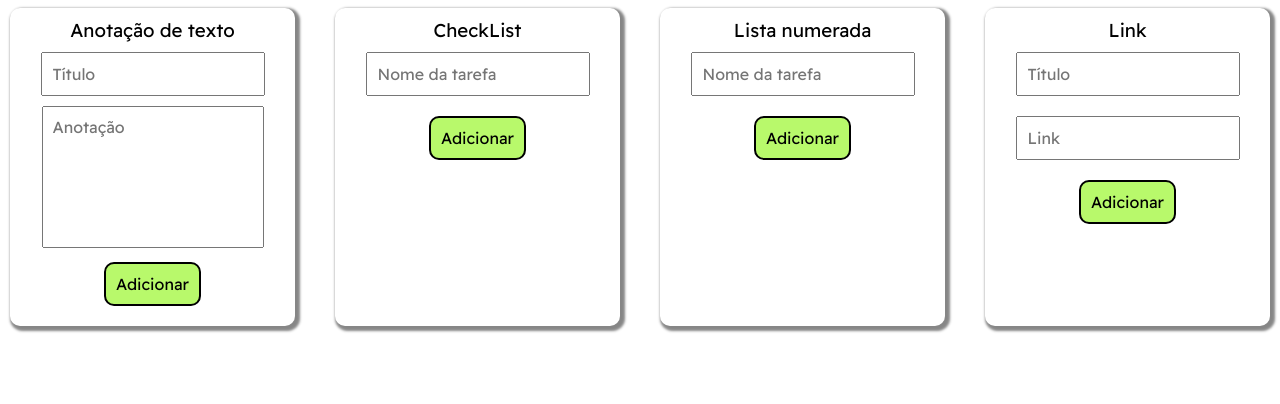
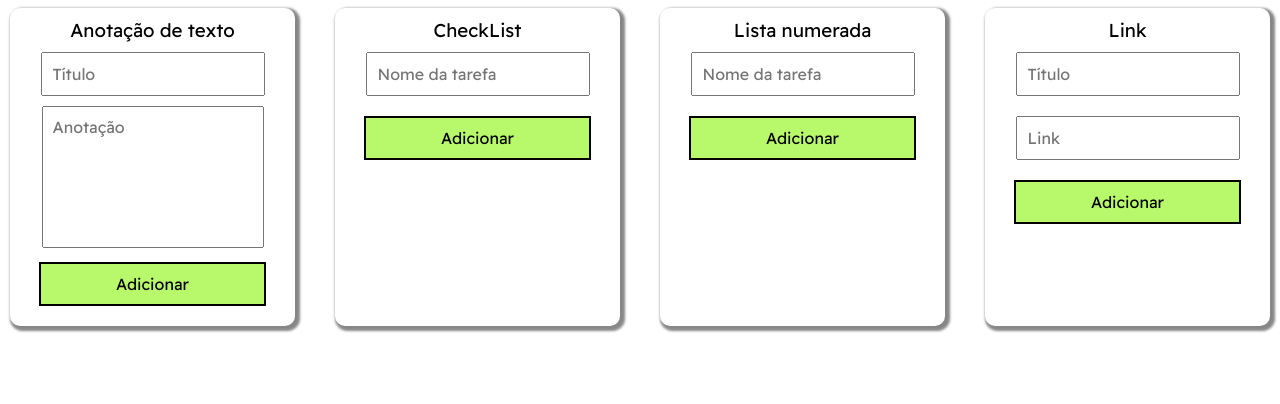
Before and after one commit to gabrielsinformatica/notes-tasks, a plain HTML site: page list.html in a window 1280 px wide. Shown: the part 162-566 px from the top of the page. Drawn offline with Linux system fonts and the light colour scheme.

Commit message:
Update list.html

```diff
--- a/list.html
+++ b/list.html
@@ -98,9 +98,8 @@
     }
 
     .btn-add-note, .btn-add-task, .btn-add-list, .btn-add-link {
-        padding: 10px;
+        padding: 10px 75px;
         margin: 10px;
-        border-radius: 10px;
         border: 2px solid black;
         background-color: #B8F96B;
         font-size: 16px;
```
